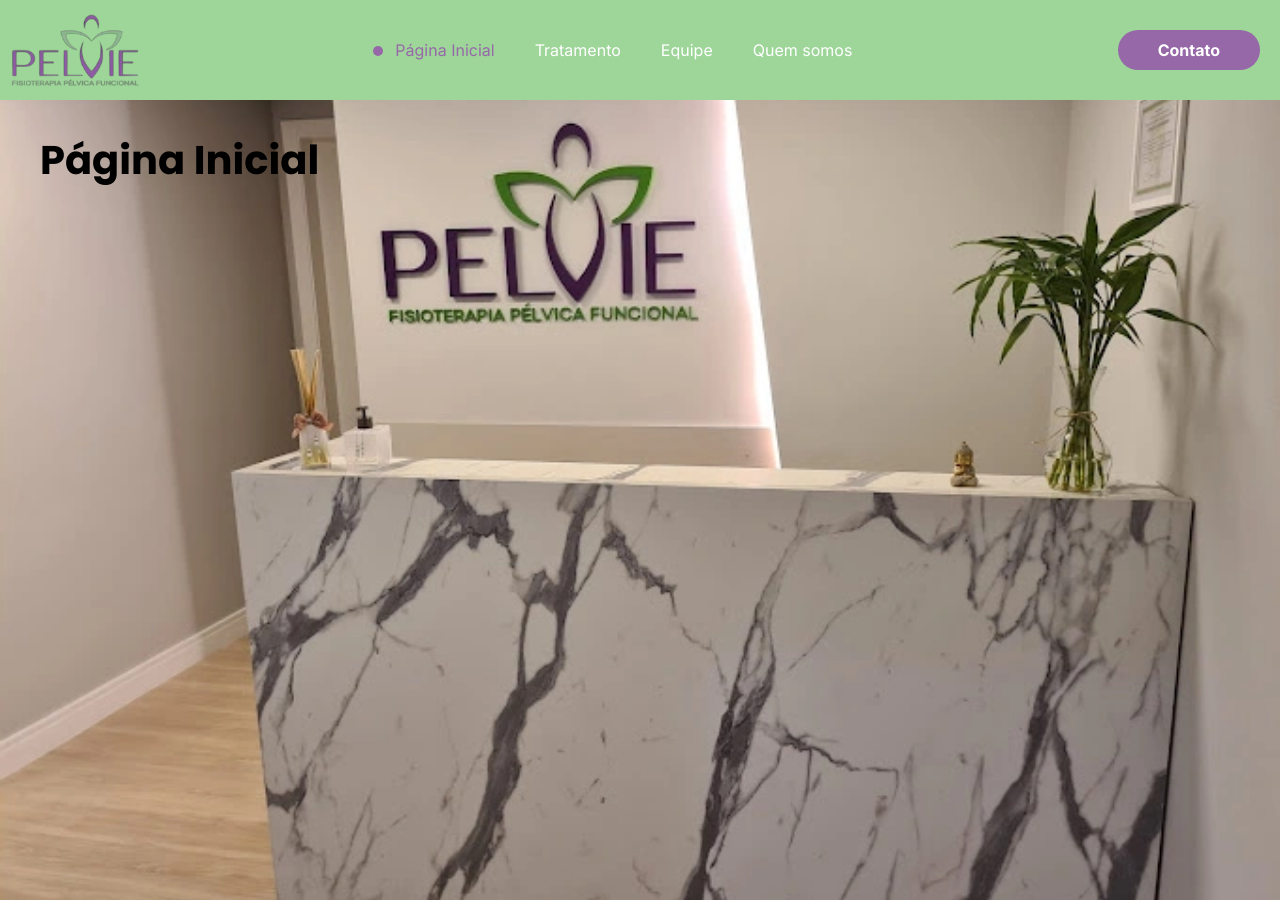
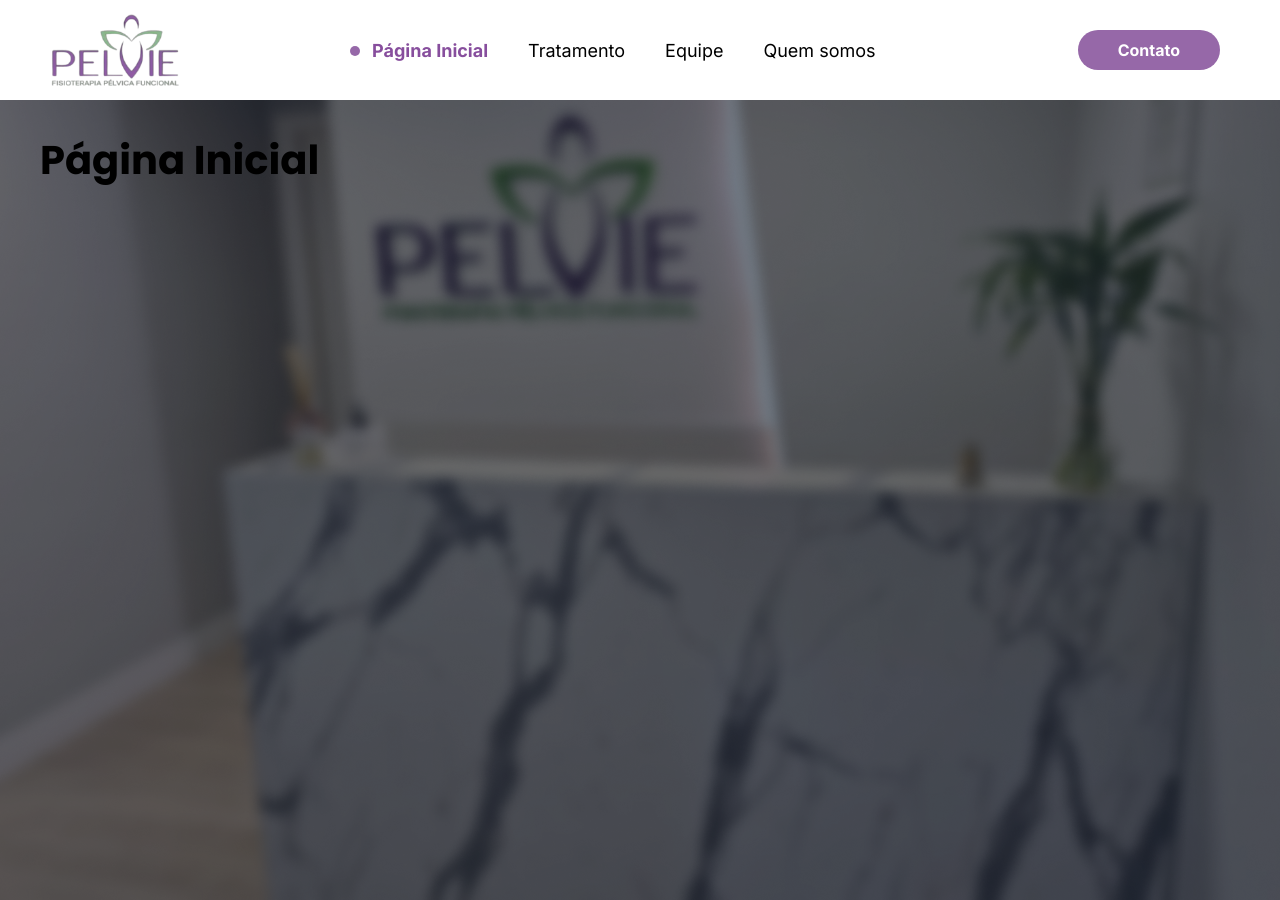
Before and after one commit to blpsoares/Pelvis-Institucional, a React (Vite) app: page / in a window 1280 px wide. Built offline with nearby package versions, Linux system fonts and the light colour scheme; the HTML template or start-up script is replaced by a standard one.

Commit message:
modificações no header

```diff
--- a/src/App.jsx
+++ b/src/App.jsx
@@ -1,12 +1,13 @@
 import Header from "./components/header";
 import AppRoutes from "./routes";
+import Loader from "./components/loader";
+import { useEffect, useState } from "react";
 
 const App = () => {
   return (
     <>
       <AppRoutes />
       <Header />
-
     </>
   );
 };
--- a/src/components/header/index.jsx
+++ b/src/components/header/index.jsx
@@ -1,6 +1,6 @@
 import "./styles.css";
 import Menu from "../menu";
-import { useState } from "react";
+import { useEffect, useState } from "react";
 
 const Header = () => {
   const [openMenu, setOpenMenu] = useState(false);
@@ -8,20 +8,23 @@
   function handleClick() {
     setOpenMenu((value) => !value);
   }
+
   return (
     <>
+      <label for="menuMobile" className="labelMenu"></label>
       <input
         type="checkbox"
         checked={openMenu}
         className="btnMenu"
         onClick={handleClick}
+        id="menuMobile"
       />
+
       <div className="hamburguerLine">
         <span className="line"></span>
         <span className="line"></span>
         <span className="line"></span>
       </div>
-
       <Menu openMenu={openMenu} setOpenMenu={setOpenMenu} />
     </>
   );
--- a/src/components/header/styles.css
+++ b/src/components/header/styles.css
@@ -16,6 +16,9 @@
   opacity: 0;
   z-index: 1000;
 }
+.labelMenu {
+  display: none;
+}
 .hamburguerLine {
   position: fixed;
   width: 40px;
@@ -29,7 +32,6 @@
   align-items: center;
   justify-content: center;
 }
-
 .line {
   position: absolute;
   content: "";
--- a/src/components/menu/index.jsx
+++ b/src/components/menu/index.jsx
@@ -9,9 +9,10 @@
   function closeMenu() {
     setOpenMenu(false);
   }
+
   return (
     <header className={`${openMenu ? "header" : "headerClosed"}`}>
-      <div className="headerContent">
+      <div className="headerContent mainContent">
         <img
           className="logoColoridaDesktop"
           src={logoColorida}
@@ -26,7 +27,7 @@
             <h3>O que você deseja fazer?</h3>
           </div>
         )}
-        <nav className="navMenu">
+        <nav className="navMenu navMenuHeader">
           <NavLink to="/" end onClick={closeMenu}>
             Página Inicial
           </NavLink>
--- a/src/components/menu/styles.css
+++ b/src/components/menu/styles.css
@@ -1,11 +1,34 @@
+@keyframes menuOpen {
+  from {
+    height: 0;
+    filter: blur(2rem);
+    top: -100%;
+  }
+  to {
+    height: 100%;
+    top: 0;
+    filter: blur(0);
+  }
+}
+@keyframes menuClose {
+  from {
+    display: initial;
+    height: 100%;
+    filter: blur(0);
+  }
+  to {
+    height: 0;
+    top: -100%;
+    filter: blur(2rem);
+  }
+}
 .header,
 .headerClosed {
   position: fixed;
   top: 0;
   left: 0;
   right: 0;
-  min-width: 100%;
-  background-color: var(--verde1);
+  background-color: var(--branco);
   z-index: 2;
 }
 .header h1 {
@@ -19,6 +42,9 @@
 .navMenu {
   display: flex;
   justify-content: center;
+}
+.navMenuHeader a {
+  color: black;
 }
 .contato {
   display: flex;
@@ -37,11 +63,9 @@
 .footerMenuMobile {
   display: none;
 }
-
 .navigationTextMenu {
   display: none;
 }
-
 @media (max-width: 1100px) {
   .header,
   .headerContent {
@@ -192,7 +216,6 @@
     font-size: 1.3rem;
   }
 }
-
 @media (max-width: 1100px) and (min-height: 800px) {
   .navMenu a {
     font-size: 2.2rem;
@@ -223,28 +246,3 @@
     font-size: 1.8rem !important;
   }
 }
-
-@keyframes menuOpen {
-  from {
-    height: 0;
-    filter: blur(2rem);
-    top: -100%;
-  }
-  to {
-    height: 100%;
-    top: 0;
-    filter: blur(0);
-  }
-}
-@keyframes menuClose {
-  from {
-    display: initial;
-    height: 100%;
-    filter: blur(0);
-  }
-  to {
-    height: 0;
-    top: -100%;
-    filter: blur(2rem);
-  }
-}
--- a/src/index.css
+++ b/src/index.css
@@ -57,43 +57,48 @@
   cursor: pointer;
   font-family: var(--inter);
 }
-
 p,
 a,
 li,
 span {
   font-size: 1.6rem;
-  color: #000;
+  color: var(--preto);
 }
-
 button {
-  color: #000;
+  color: var(--branco);
+  padding: 1.5rem 4rem;
+  background-color: var(--roxo2);
+  border-radius: 3rem;
+  font-size: 2rem;
+  font-weight: bold;
+  transition: 0.2s;
 }
-
+button:hover {
+  background-color: var(--roxo1);
+}
 body {
   padding-top: 100px;
 }
-
 .mainContent {
   max-width: 120rem;
   margin: 0 auto;
 }
-
 .container {
   padding: var(--pad);
   height: max-content;
   min-width: 100%;
 }
-
 .navMenu a {
+  font-size: 1.8rem;
   display: block;
   padding: 3rem 2rem;
   position: relative;
-  color: var(--branco);
+  color: var(--roxo1);
 }
 .active {
   transition: 0.4s;
-  color: var(--roxo1) !important;
+  font-weight: bold;
+  color: var(--roxo2) !important;
 }
 .active::before,
 .navMenu a:not(.active)::before {
@@ -122,11 +127,9 @@
   left: -2px;
   top: 45%;
 }
-
 @media (max-width: 1100px) {
   .navMenu a {
     color: var(--branco);
-    /* width: 100%; */
   }
   .active {
     color: var(--branco) !important;
@@ -158,13 +161,11 @@
   background-color: var(--verde1);
   color: var(--roxo2);
 }
-
 ::-webkit-scrollbar {
-  width: 5px;
+  width: 8px;
   background-color: var(--corPrimaria);
 }
-
 ::-webkit-scrollbar-thumb {
-  background-color: var(--corSecundaria);
+  background-color: var(--roxo2);
   border-radius: 2rem;
 }
--- a/src/pages/home/index.jsx
+++ b/src/pages/home/index.jsx
@@ -5,9 +5,11 @@
 
 const Home = () => {
   return (
-    <Container sectionClass="bgHero teste">
-      <h1>Página Inicial</h1>
-    </Container>
+    <>
+      <Container sectionClass="bgHero teste">
+        <h1>Página Inicial</h1>
+      </Container>
+    </>
   );
 };
 
--- a/src/pages/home/styles.css
+++ b/src/pages/home/styles.css
@@ -1,8 +1,7 @@
 .bgHero {
-  background-image: url(../../assets/img/webp/pelvisImgOffice.webp);
+  background-image: url(../../assets/img/webp/bgHero.webp);
   min-height: 100vh;
   background-position: center center;
   background-size: cover;
   background-repeat: no-repeat;
-  background-color: red;
 }
--- a/src/routes.jsx
+++ b/src/routes.jsx
@@ -1,7 +1,6 @@
 import React from "react";
 import { Routes, Route } from "react-router-dom";
 import Loader from "./components/loader";
-
 import Home from "./pages/home";
 import Tratamento from "./pages/tratamento";
 import Equipe from "./pages/equipe";
```
Also changed, not shown: src/GlobalStyles.module.css (deleted), src/assets/img/webp/bgHero.webp (added).
